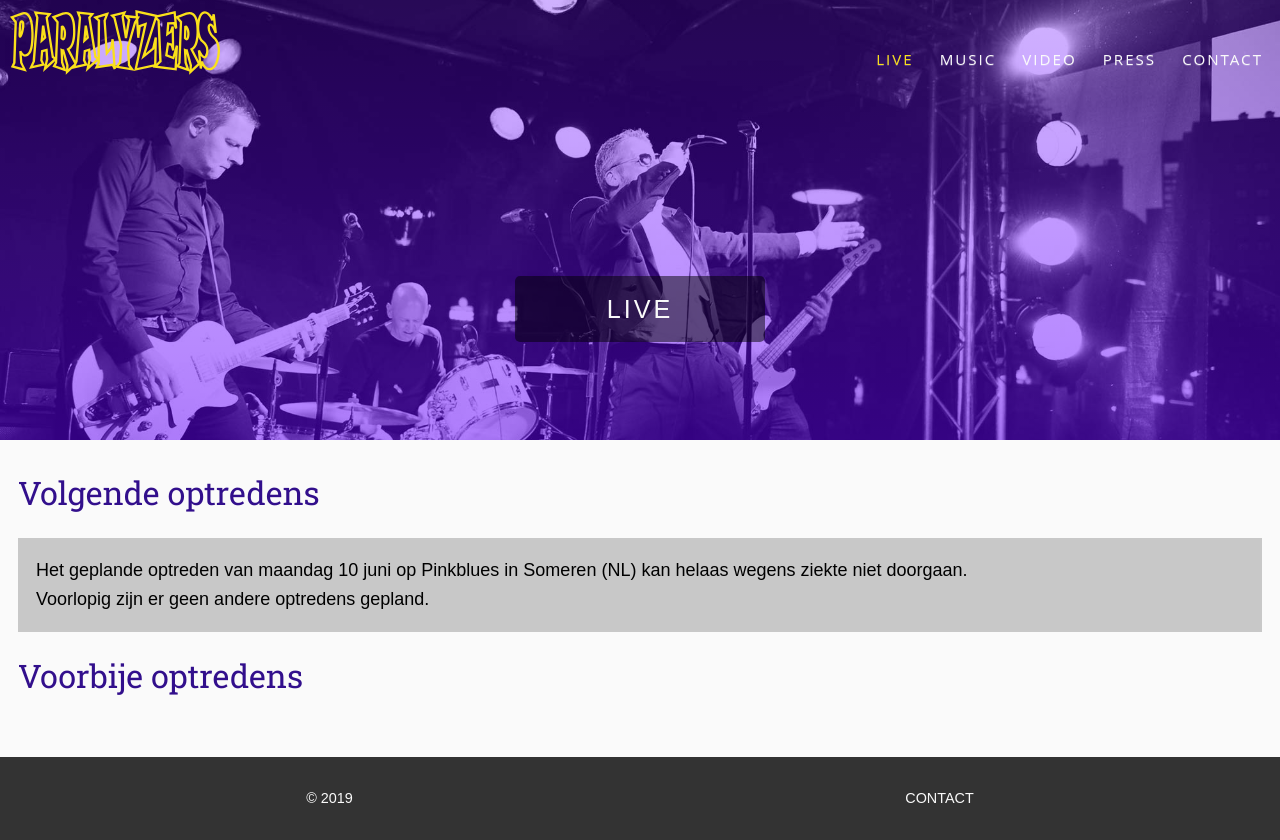
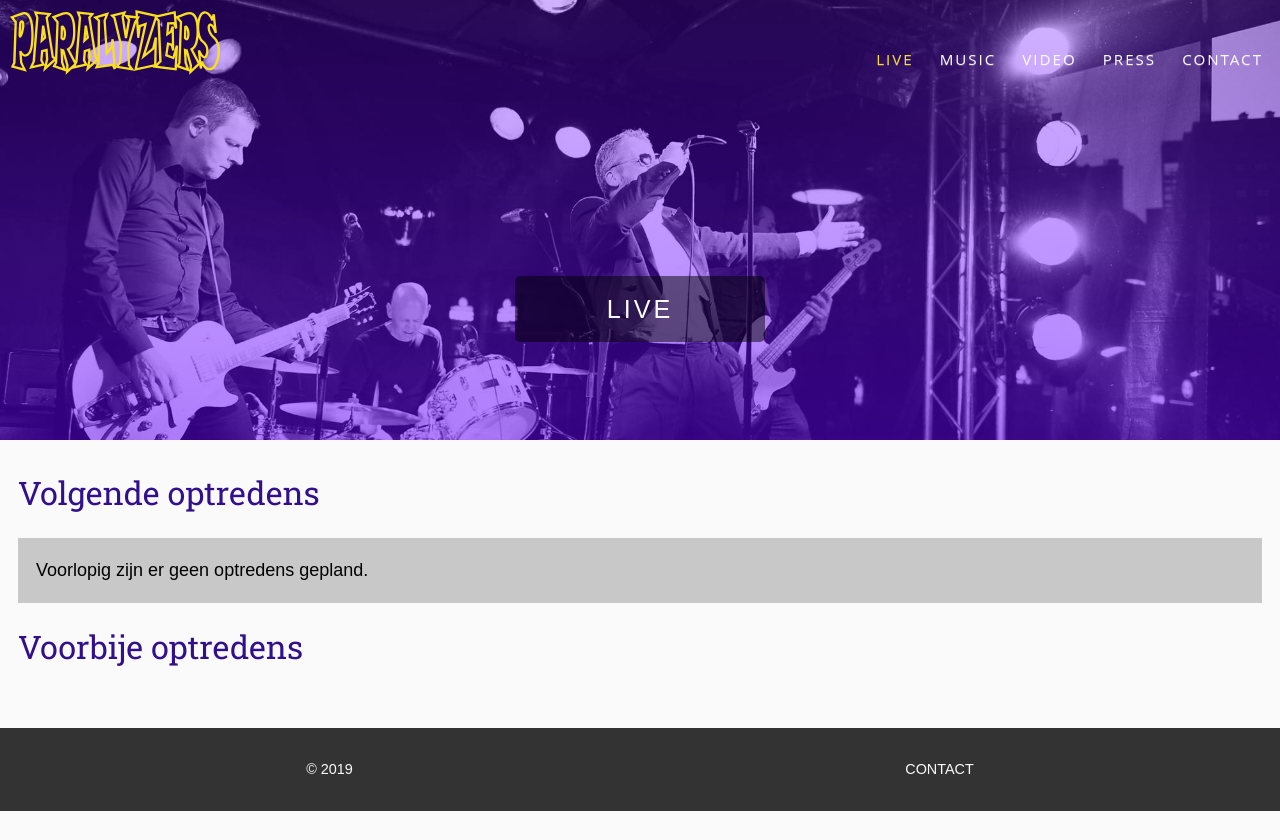
Before and after one commit to rudiponthier/paralyzers, a PHP site: page /live.php in a window 1280 px wide. After the commit the page ends 811 px from the top, so only its background shows below. Run offline with PHP 8.4, Linux system fonts and the light colour scheme; some libraries are stand-ins or nearby versions; some web fonts are replaced.

Commit message:
Tekst volgende optredens aangepast

```diff
--- a/live.php
+++ b/live.php
@@ -24,7 +24,7 @@ $description="Optredens van rootsrockband Paralyzers.";
 	          <div style="display: block">
 	            <ul>
 	              <li>
-	              	<p>Het geplande optreden van maandag 10 juni op Pinkblues in Someren (NL) kan helaas wegens ziekte niet doorgaan.<br />Voorlopig zijn er geen andere optredens gepland.</p>
+	              	<p>Voorlopig zijn er geen optredens gepland.</p>
 	              </li>
 	            </ul>
 	          </div>
```
